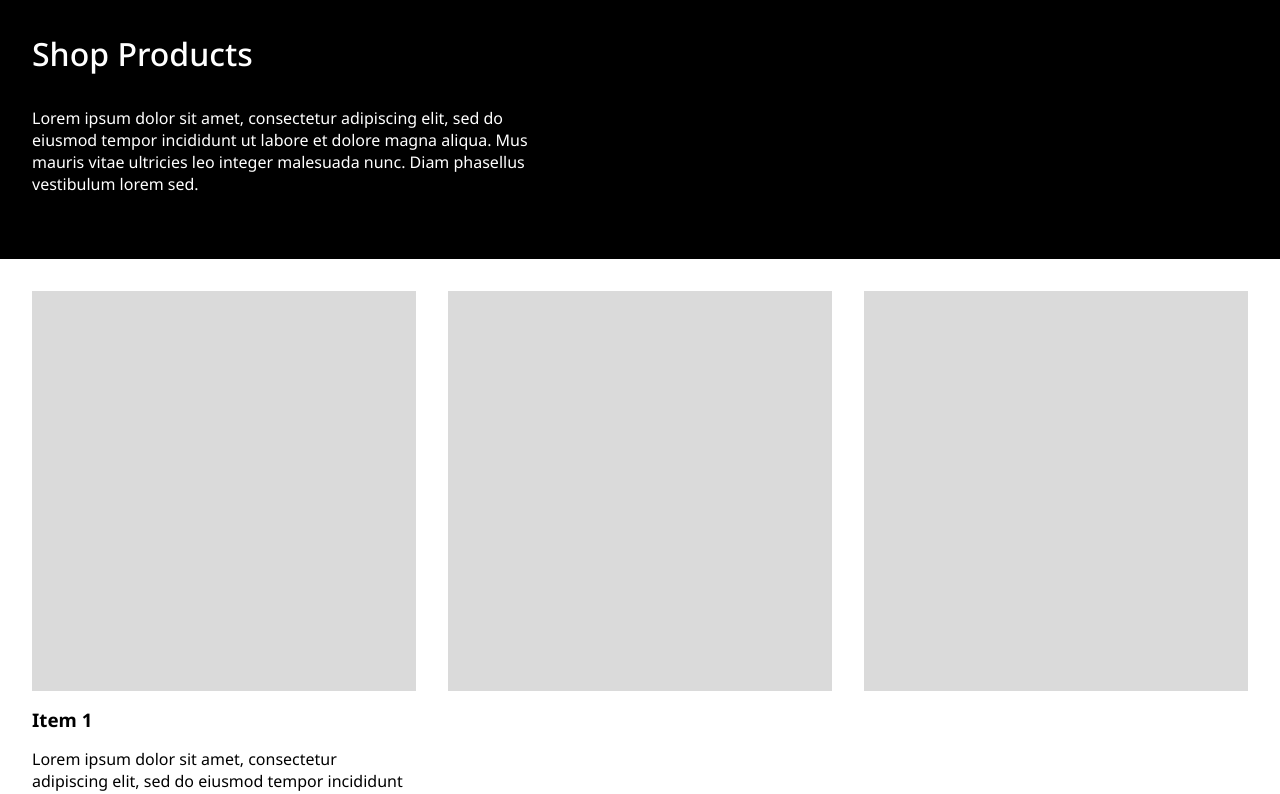
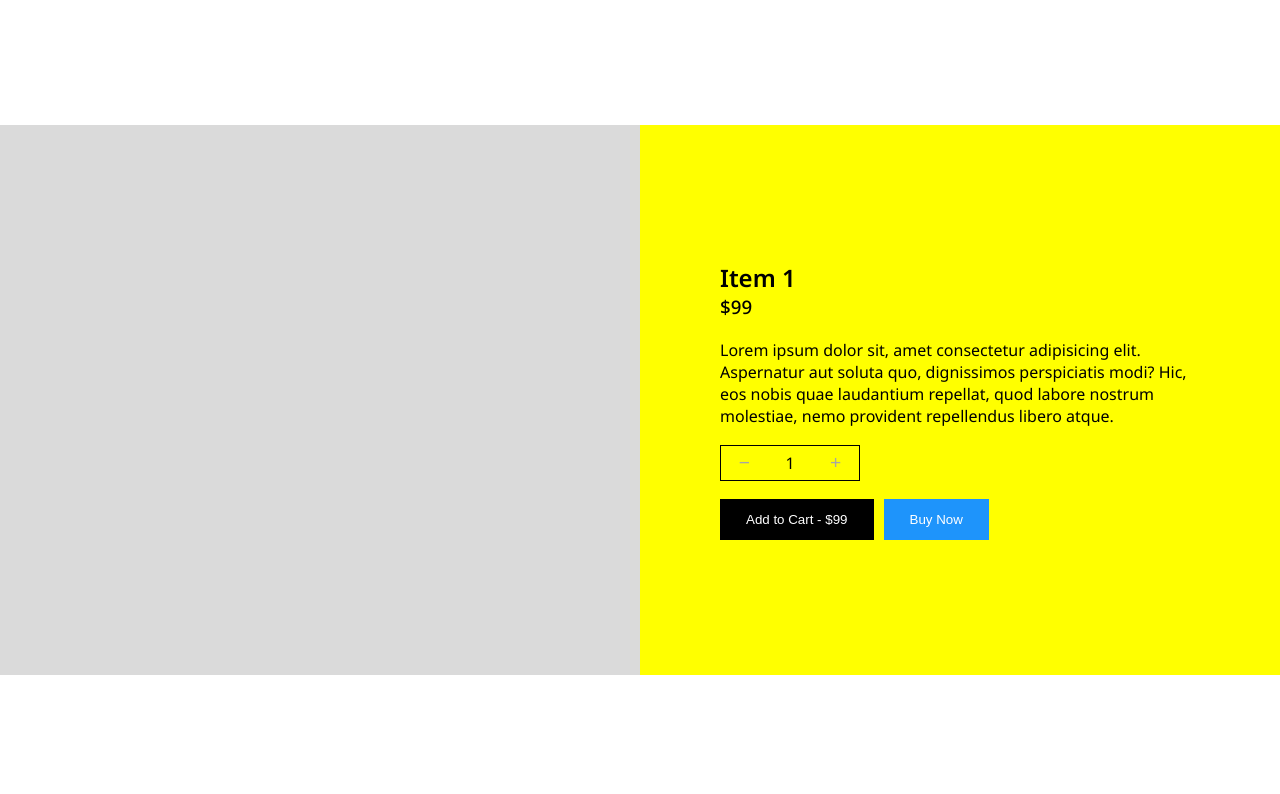
Before and after one commit to wrfmartinez/grp_frontend_django, a React (Vite) app: page / in a window 1280 px wide. Shown: the top 794 px of the page. Built offline with nearby package versions, Linux system fonts and the light colour scheme.

Commit message:
Add Product component and add styles

```diff
--- a/src/App.css
+++ b/src/App.css
@@ -13,4 +13,9 @@
 
 main {
   background-color: #FFF;
+  padding-bottom: 2rem;
 }
+
+button {
+  cursor: pointer;
+}
--- a/src/App.jsx
+++ b/src/App.jsx
@@ -1,13 +1,15 @@
 import "./App.css";
 import Hero from "./components/Hero";
+import Product from "./components/Product";
 import Products from "./components/Products";
 
 function App() {
   return (
     <>
-      <Hero />
+      {/* <Hero /> */}
       <main>
-        <Products />
+        {/* <Products /> */}
+        <Product />
       </main>
     </>
   );
--- /dev/null
+++ b/src/components/Product.jsx
@@ -0,0 +1,34 @@
+import "./css/Product.css";
+
+const Product = () => {
+  return (
+    <section id="product-display">
+      <div className="center-container">
+        <div className="product-display-grid">
+          <div className="product-display-img-container">
+            <img className="product-display-img" src="" alt="" />
+          </div>
+          <div className="product-display-desc-container">
+            <h2 className="product-display-title">Item 1</h2>
+            <h3 className="product-display-price">$99</h3>
+            <p className="product-display-desc">
+              Lorem ipsum dolor sit, amet consectetur adipisicing elit.
+              Aspernatur aut soluta quo, dignissimos perspiciatis modi? Hic, eos
+              nobis quae laudantium repellat, quod labore nostrum molestiae,
+              nemo provident repellendus libero atque.
+            </p>
+            <div  className="product-display-quantity-box">
+            <button className="minus-btn">&#8722;</button>
+            <span className="product-display-quantity">1</span>
+            <button className="plus-btn">&#43;</button>
+            </div>
+            <button className="btn add-to-cart">Add to Cart - $99</button>
+            <button className="btn buy-now">Buy Now</button>
+          </div>
+        </div>
+      </div>
+    </section>
+  );
+};
+
+export default Product;
--- a/src/components/Products.jsx
+++ b/src/components/Products.jsx
@@ -19,50 +19,64 @@ const Products = () => {
           <div className="product-img-container">
             <img className="product-img" src="" alt=""></img>
           </div>
-          <h3 className="product-title"></h3>
-          <p className="product-desc"></p>
+          <h3 className="product-title">Item 2</h3>
+          <p className="product-desc">Lorem ipsum dolor sit amet, consectetur adipiscing elit, sed do
+            eiusmod tempor incididunt ut labore et dolore magna aliqua. Mi quis
+            hendrerit dolor magna eget est lorem.</p>
         </div>
         <div className="product-container">
           <div className="product-img-container">
             <img className="product-img" src="" alt=""></img>
           </div>
-          <h3 className="product-title"></h3>
-          <p className="product-desc"></p>
+          <h3 className="product-title">Item 3</h3>
+          <p className="product-desc">Lorem ipsum dolor sit amet, consectetur adipiscing elit, sed do
+            eiusmod tempor incididunt ut labore et dolore magna aliqua. Mi quis
+            hendrerit dolor magna eget est lorem.</p>
         </div>
         <div className="product-container">
           <div className="product-img-container">
             <img className="product-img" src="" alt=""></img>
           </div>
-          <h3 className="product-title"></h3>
-          <p className="product-desc"></p>
+          <h3 className="product-title">Item 4</h3>
+          <p className="product-desc">Lorem ipsum dolor sit amet, consectetur adipiscing elit, sed do
+            eiusmod tempor incididunt ut labore et dolore magna aliqua. Mi quis
+            hendrerit dolor magna eget est lorem.</p>
         </div>
         <div className="product-container">
           <div className="product-img-container">
             <img className="product-img" src="" alt=""></img>
           </div>
-          <h3 className="product-title"></h3>
-          <p className="product-desc"></p>
+          <h3 className="product-title">Item 5</h3>
+          <p className="product-desc">Lorem ipsum dolor sit amet, consectetur adipiscing elit, sed do
+            eiusmod tempor incididunt ut labore et dolore magna aliqua. Mi quis
+            hendrerit dolor magna eget est lorem.</p>
         </div>
         <div className="product-container">
           <div className="product-img-container">
             <img className="product-img" src="" alt=""></img>
           </div>
-          <h3 className="product-title"></h3>
-          <p className="product-desc"></p>
+          <h3 className="product-title">Item 6</h3>
+          <p className="product-desc">Lorem ipsum dolor sit amet, consectetur adipiscing elit, sed do
+            eiusmod tempor incididunt ut labore et dolore magna aliqua. Mi quis
+            hendrerit dolor magna eget est lorem.</p>
         </div>
         <div className="product-container">
           <div className="product-img-container">
             <img className="product-img" src="" alt=""></img>
           </div>
-          <h3 className="product-title"></h3>
-          <p className="product-desc"></p>
+          <h3 className="product-title">Item 7</h3>
+          <p className="product-desc">Lorem ipsum dolor sit amet, consectetur adipiscing elit, sed do
+            eiusmod tempor incididunt ut labore et dolore magna aliqua. Mi quis
+            hendrerit dolor magna eget est lorem.</p>
         </div>
         <div className="product-container">
           <div className="product-img-container">
             <img className="product-img" src="" alt=""></img>
           </div>
-          <h3 className="product-title"></h3>
-          <p className="product-desc"></p>
+          <h3 className="product-title">Item 8</h3>
+          <p className="product-desc">Lorem ipsum dolor sit amet, consectetur adipiscing elit, sed do
+            eiusmod tempor incididunt ut labore et dolore magna aliqua. Mi quis
+            hendrerit dolor magna eget est lorem.</p>
         </div>
       </section>
     </section>
--- /dev/null
+++ b/src/components/css/Product.css
@@ -0,0 +1,93 @@
+#product-display {
+  max-width: 1280px;
+  margin: 0 auto;
+}
+
+.center-container {
+    display: flex;
+    flex-direction: column;
+    align-items: center;
+    justify-content: center;
+    height: 100dvh;
+}
+
+.product-display-grid {
+  background-color: yellow; /* FOR TESTING PURPOSES DELETE THIS LINE */
+  display: grid;
+  grid-template-columns: 1fr;
+  justify-content: center;
+  align-items: center;
+}
+
+.product-display-img-container {
+  width: 100%;
+  height: 550px;
+  background-color: #dadada;
+}
+
+.product-display-desc-container {
+    padding: 2rem 5rem 2rem 5rem;
+}
+
+.product-display-title {
+    font-weight: 600;
+}
+
+.product-display-price {
+    font-weight: 500;
+    padding-bottom: 20px;
+}
+
+.product-display-quantity-box {
+    display: flex;
+    justify-content: space-around;
+    width: 140px;
+    padding: 6px 0;
+    margin: 18px 0;
+    border: 1px solid black;
+}
+
+.minus-btn, .plus-btn {
+    color: #a6a6a6;
+    background-color: transparent;
+    border: none;
+    font-size: 1.2em;
+    font-weight: 400;
+}
+
+.minus-btn:hover, .plus-btn:hover {
+    color: #686868;
+}
+
+.btn {
+    background-color: transparent;
+    border: 1px solid transparent;
+    padding: 12px 25px;
+}
+
+.add-to-cart, .buy-now {
+    color: #FFF;
+}
+
+.add-to-cart {
+    background-color: #000;
+    margin-right: 10px;
+}
+
+.add-to-cart:hover {
+    background-color: #1e1e1e;
+}
+
+.buy-now {
+    background-color: #1e94fb;
+}
+
+.buy-now:hover {
+    background-color: #0986f4;
+}
+
+@media (min-width: 900px) {
+  .product-display-grid {
+    grid-template-columns: 1fr 1fr;
+  }
+}
```
